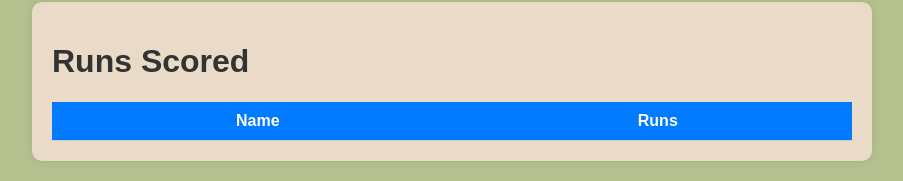
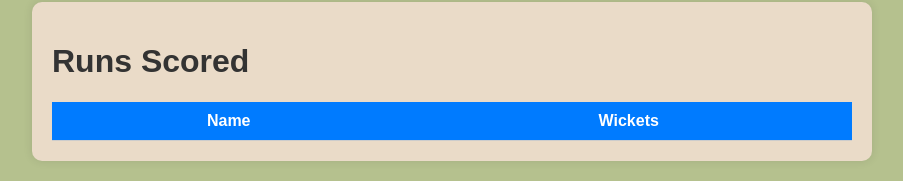
Before and after one commit to uniquecoding123/cricket, a Flask app: template templates/more_wickets.html in a window 1280 px wide. Shown: the part 888-1069 px from the top of the page, without its empty margins (188-1091 px from the left). Run offline with Flask 3, Linux system fonts and the light colour scheme; the template is opened without the code that fills it, so the values that code supplies are empty.

Commit message:
Update more_wickets.html
Ff

```diff
--- a/templates/more_wickets.html
+++ b/templates/more_wickets.html
@@ -13,7 +13,7 @@
         <thead>
             <tr>
                 <th>Name</th>
-                <th>Runs</th>
+                <th>Wickets</th>
             </tr>
         </thead>
         <tbody>
```
